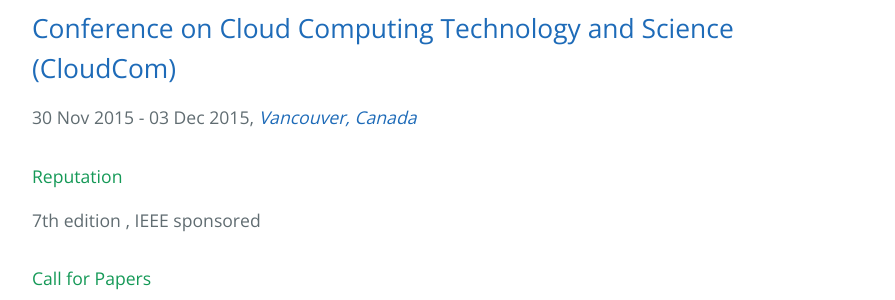
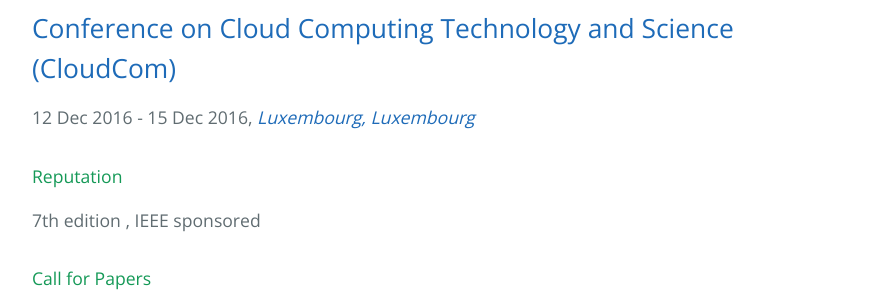
Before and after one commit to stefan-kolb/cloud-conferences, a Jekyll site: the page built from index.html, in a window 1280 px wide and 900 px high, scrolled down 1061 px. Shown: the part 155-455 px from the top of the window, without its empty margins (192-1087 px from the left). Built offline with Jekyll 4.4.1, drawn with Linux system fonts in a browser that asks for light colours; nearby versions of some CDN libraries; some of the changed text lies outside the part shown.

Commit message:
Update conferences.yml

```diff
--- a/_data/conferences.yml
+++ b/_data/conferences.yml
@@ -1,6 +1,6 @@
 - name: Conference on Cloud Computing
   abbrv: CLOUD
-  url: http://www.thecloudcomputing.org/2015/
+  url: http://www.thecloudcomputing.org/2016/
   edition: 8
   organization: IEEE
   deadline: "2016-01-31"
@@ -28,10 +28,10 @@
 
 - name: Conference on Cloud Computing Technology and Science
   abbrv: CloudCom
-  url: http://2015.cloudcom.org/
+  url: http://2016.cloudcom.org/
   edition: 7
-  date_from: "2015-11-30"
-  date_to: "2015-12-03"
+  date_from: "2016-12-12"
+  date_to: "2016-12-15"
   deadline: "2016-06-15"
   organization: IEEE
   acceptance:
@@ -40,7 +40,7 @@
     - 2013: 18
     - 2012: 18
     - 2011: 24
-  location: Vancouver, Canada
+  location: Luxembourg, Luxembourg
   page_limit: 8
 
 - name: Symposium on Cluster, Cloud, and Grid Computing
@@ -73,13 +73,13 @@
 
 - name: Symposium on Cloud Computing
   abbrv: SoCC
-  url: http://acmsocc.github.io/2015/
+  url: http://acmsocc.github.io/2016/
   edition: 6
   deadline: "2015-04-24"
   date_from: "2015-08-27"
   date_to: "2015-08-29"
   organization: ACM
-  location: Kohala Coast, Hawaii
+  location: "San Francisco Bay, CA, USA"
   page_limit: 12
 
 - name: Conference on Utility and Cloud Computing
```
